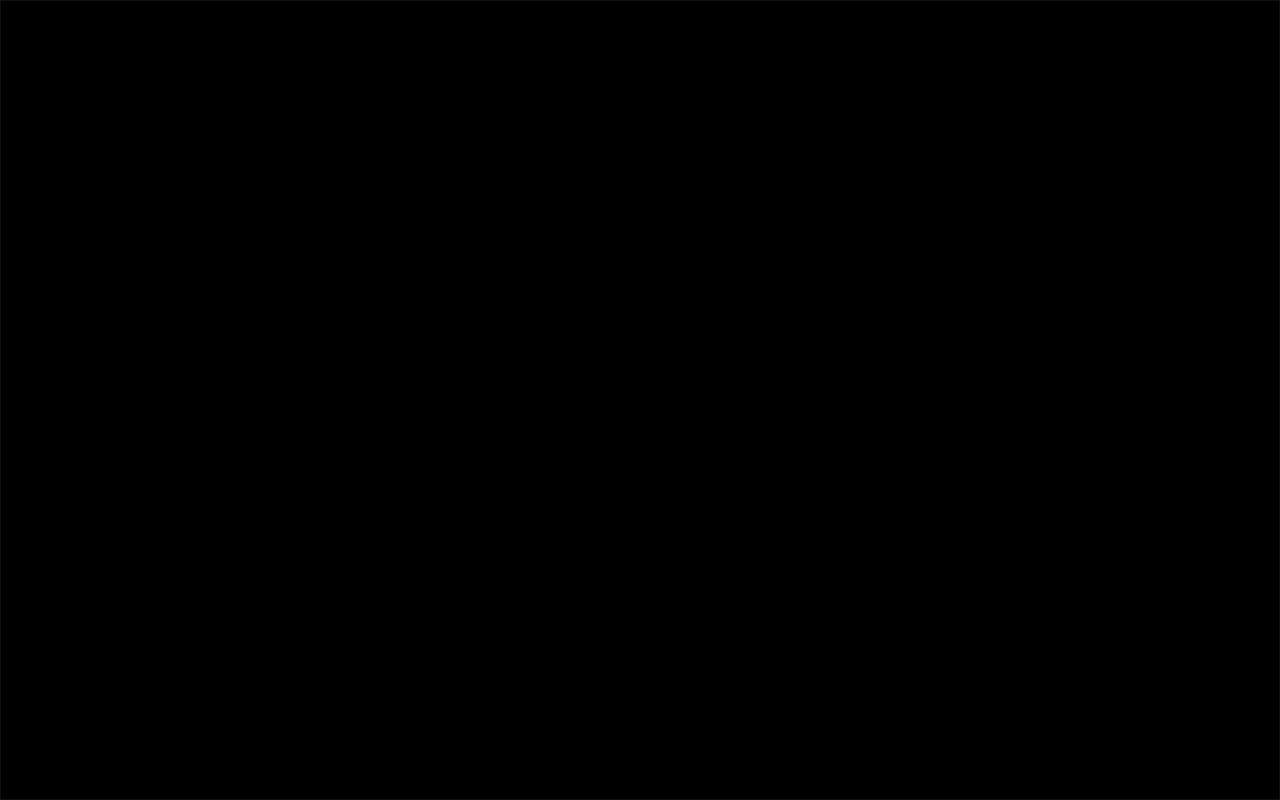
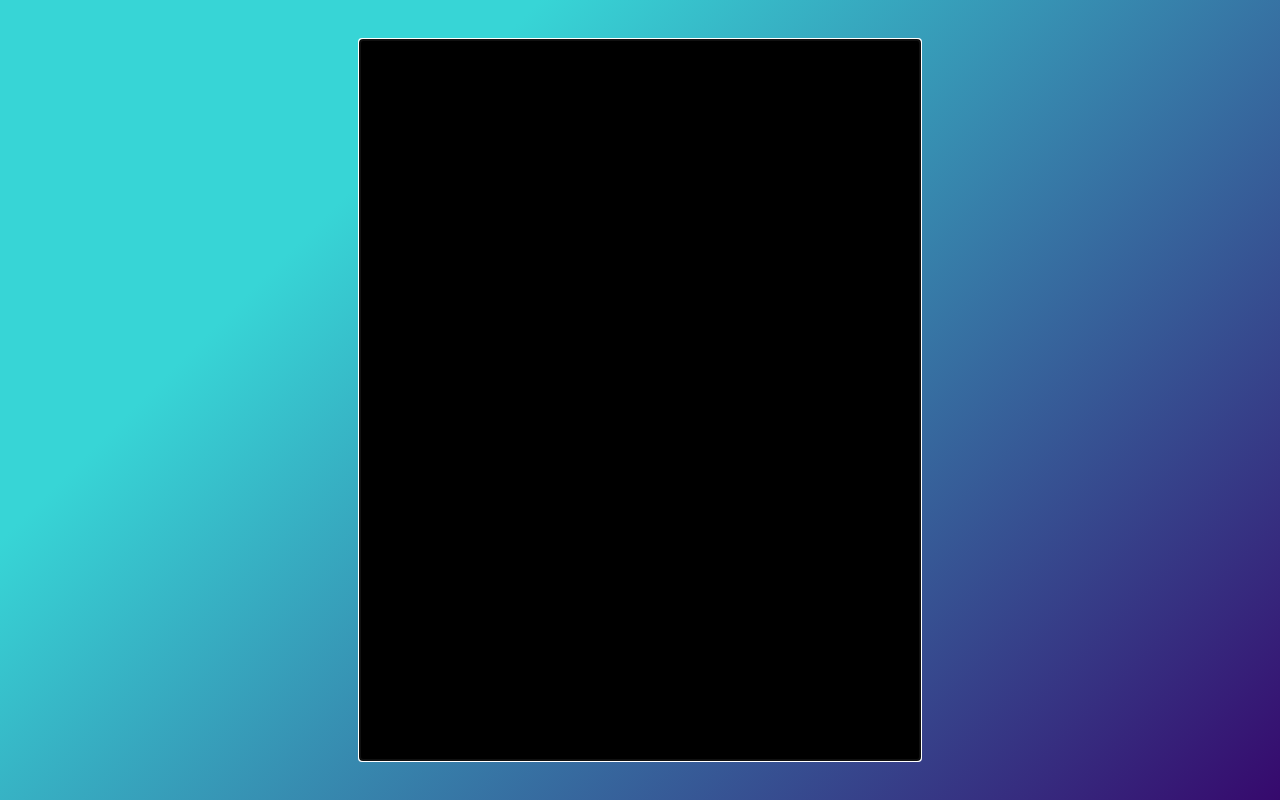
Before and after one commit to bobvanderlinden/ld48, a website with bundled scripts: page index.html in a window 1280 px wide. Built offline with nearby package versions, Linux system fonts and the light colour scheme.

Commit message:
Adds background and centering

```diff
--- a/main.css
+++ b/main.css
@@ -6,9 +6,23 @@
   box-sizing: border-box;
 }
 
+canvas {
+  height: 90vh;
+  max-width: 70vh;
+}
+
 body {
   margin: 0;
   overflow: hidden;
   font-family: arial, sans-serif;
   font-size: 15px;
+  display: flex;
+  justify-content: center;
+  align-items: center;
+  background-color: #36096d;
+  background-image: linear-gradient(315deg, #36096d 0%, #37d5d6 74%);
+  background-repeat: no-repeat;
+  background-size: cover;
+  height: 100vh;
 }
+}
```
Also changed, not shown: index.html (+0 -2 lines), 2 other files.
